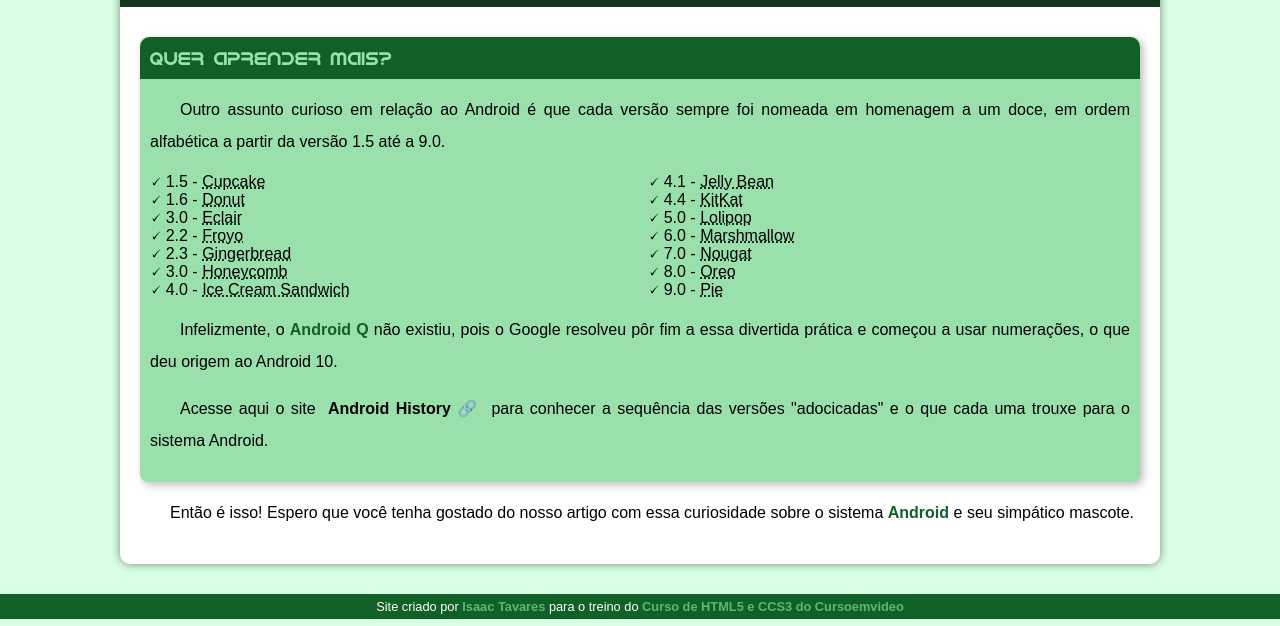
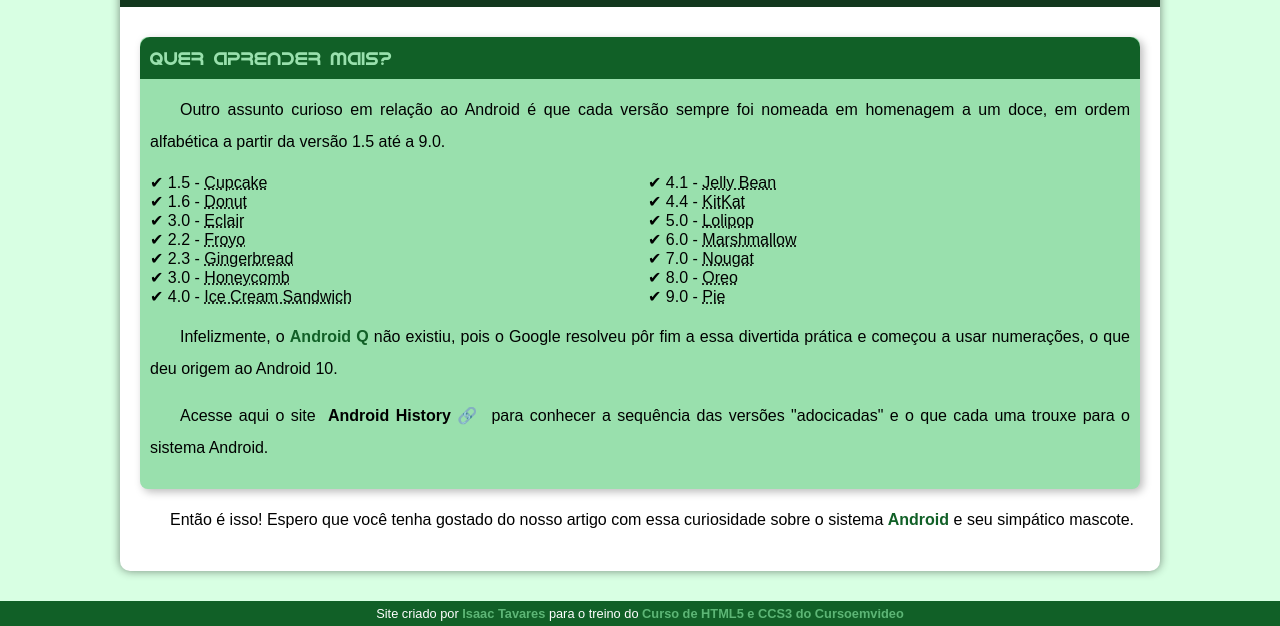
Before and after one commit to PMie23/projeto-android, a plain HTML site: page index.html in a window 1280 px wide. Shown: the part 2405-3031 px from the top of the page. Drawn offline with Linux system fonts and the light colour scheme.

Commit message:
retifica do check no aside

```diff
--- a/estilo/style.css
+++ b/estilo/style.css
@@ -200,7 +200,7 @@ aside > h3 {
 aside > ul {
     list-style-position: inside; /*Colocando as bolinhas pra dentro do aside. Normalmente elas ficam fora msm. */
     columns: 2; /*Dividiu as versões em 2 colunas. */
-    list-style-type: '\1F5F8\00A0'; /*Pega os números do 'check' no Emojipedia e coloca essa barra invertida (\).
+    list-style-type: '\2714\00A0'; /*Pega os números do 'check' no Emojipedia e coloca essa barra invertida (\).
     \00A0 é o código para o espaço NBSP em HTML. Não é compatível com todo tipo de navegador. */
 }
 
```
